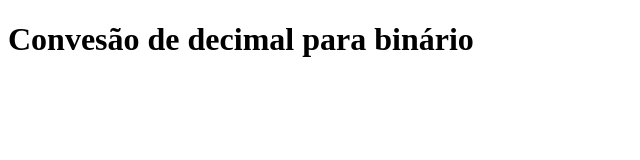
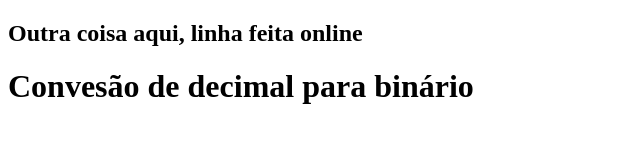
Before and after one commit to Gui2023gg/calculadora, a plain HTML site: page index.html in a window 1280 px wide. Shown: the whole page, without its empty margins (0-640 px from the left). Drawn offline with Linux system fonts and the light colour scheme.

Commit message:
Update index.html

```diff
--- a/index.html
+++ b/index.html
@@ -5,6 +5,7 @@
     <meta http-equiv="X-UA-Compatible" content="IE=edge">
     <meta name="viewport" content="width=device-width, initial-scale=1.0">
     <title>Calculadora</title>
+    <h2>Outra coisa aqui, linha feita online</h2>
 </head>
 <body>
     <h1>Convesão de decimal para binário</h1>
```
